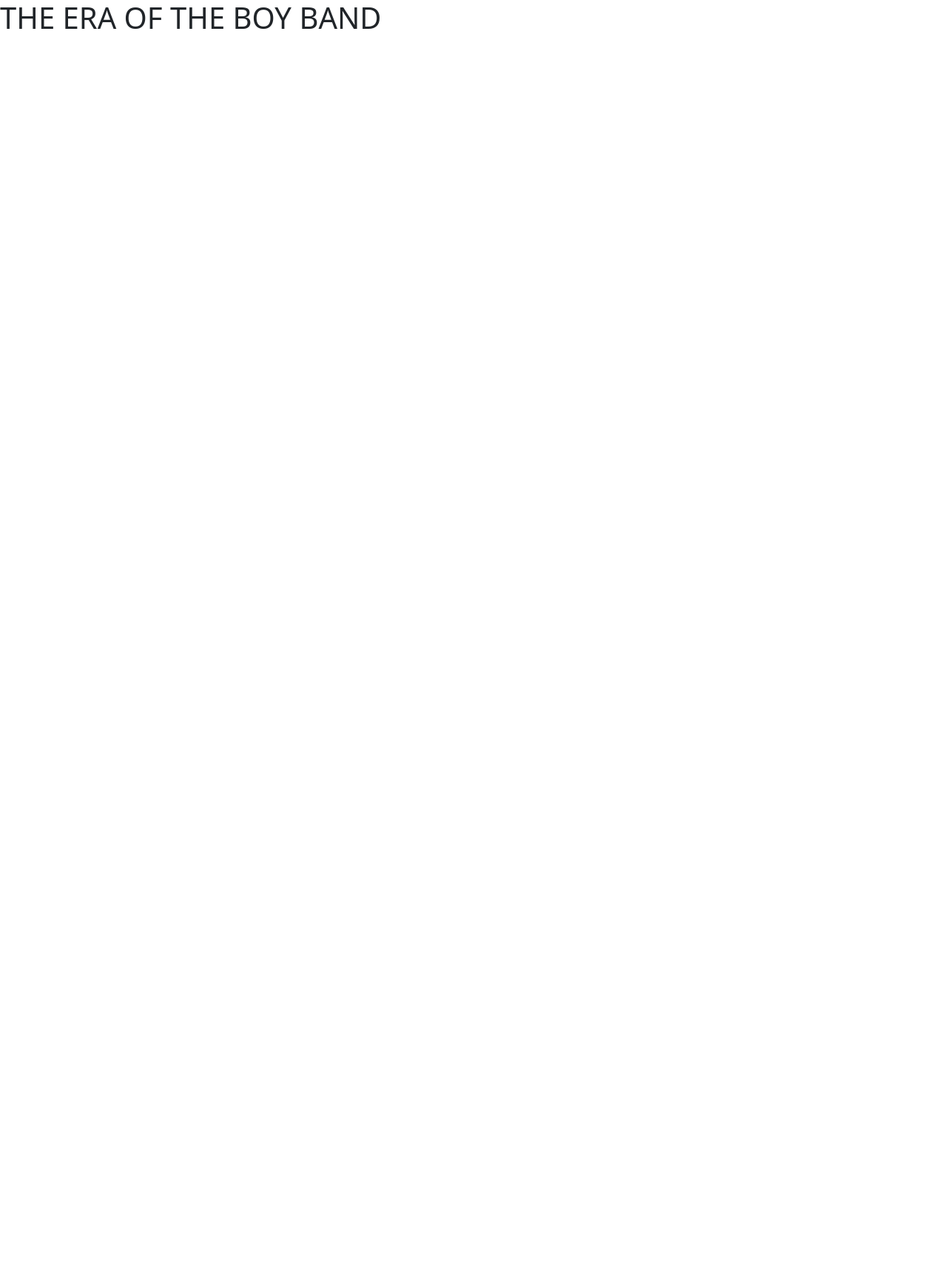
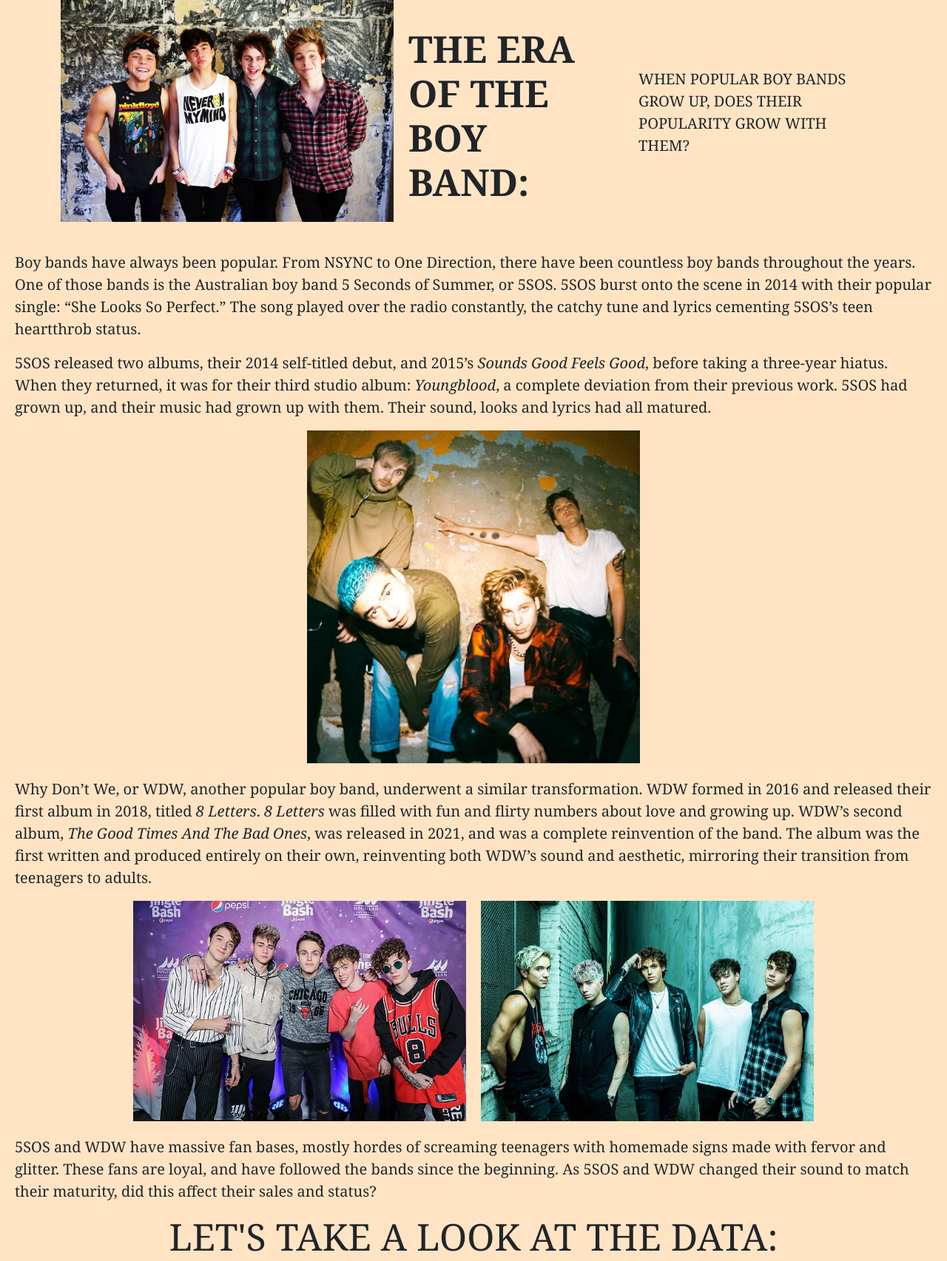
Before and after one commit to beccaparnass/final-project, a plain HTML site: page index.html in a window 1280 px wide. Shown: the top 1705 px of the page at 74% size. Before the commit the page ends 800 px from the top, so only its background shows below. Drawn offline with nearby package versions, Linux system fonts and the light colour scheme.

Commit message:
final-project

```diff
--- a/css/style.css
+++ b/css/style.css
@@ -0,0 +1,45 @@
+h1 {
+    text-align: left;
+    font-size: 50px;
+}
+p {
+    text-align: left;
+    font-size: 30px;
+}
+img {
+    width: 450px;
+    height: 0%;
+}
+body {
+    font-family:Cambria, Cochin, Georgia, Times, 'Times New Roman', serif;
+}
+body {
+    background-color:bisque;
+}
+.container {
+    display: flex;
+    align-items: center;
+    gap: 20px;
+    margin-bottom: 20px;
+}
+p {
+    font-size: 20px;
+    margin-left: 20px;
+    margin-right: 20px;
+}
+body {
+    display: grid;
+    place-items: center;
+    height: 100vh;
+    margin: 0;
+}
+img {
+    max-width: 750%;
+    height: auto;
+    margin-bottom: 20px;
+}
+.container1 {
+    display: flex;
+    justify-content: space-between;
+    gap: 20px;
+}
--- a/index.html
+++ b/index.html
@@ -1,18 +1,113 @@
 <!DOCTYPE html>
 <html lang="en">
+
 <head>
     <meta charset="UTF-8">
     <meta name="viewport" content="width=device-width, initial-scale=1.0">
     <title>THE ERA OF THE BOY BAND</title>
-    <link href="https://cdn.jsdelivr.net/npm/bootstrap@5.3.3/dist/css/bootstrap.min.css" rel="stylesheet" integrity="sha384-QWTKZyjpPEjISv5WaRU9OFeRpok6YctnYmDr5pNlyT2bRjXh0JMhjY6hW+ALEwIH" crossorigin="anonymous">
+    <link href="https://cdn.jsdelivr.net/npm/bootstrap@5.3.3/dist/css/bootstrap.min.css" rel="stylesheet"
+        integrity="sha384-QWTKZyjpPEjISv5WaRU9OFeRpok6YctnYmDr5pNlyT2bRjXh0JMhjY6hW+ALEwIH" crossorigin="anonymous">
 
     <link rel="stylesheet" href="css/style.css">
 
-    <script src="https://cdn.jsdelivr.net/npm/@popperjs/core@2.11.8/dist/umd/popper.min.js" integrity="sha384-I7E8VVD/ismYTF4hNIPjVp/Zjvgyol6VFvRkX/vR+Vc4jQkC+hVqc2pM8ODewa9r" crossorigin="anonymous"></script>
-    <script src="https://cdn.jsdelivr.net/npm/bootstrap@5.3.3/dist/js/bootstrap.min.js" integrity="sha384-0pUGZvbkm6XF6gxjEnlmuGrJXVbNuzT9qBBavbLwCsOGabYfZo0T0to5eqruptLy" crossorigin="anonymous"></script>
+    <script src="https://cdn.jsdelivr.net/npm/@popperjs/core@2.11.8/dist/umd/popper.min.js"
+        integrity="sha384-I7E8VVD/ismYTF4hNIPjVp/Zjvgyol6VFvRkX/vR+Vc4jQkC+hVqc2pM8ODewa9r"
+        crossorigin="anonymous"></script>
+    <script src="https://cdn.jsdelivr.net/npm/bootstrap@5.3.3/dist/js/bootstrap.min.js"
+        integrity="sha384-0pUGZvbkm6XF6gxjEnlmuGrJXVbNuzT9qBBavbLwCsOGabYfZo0T0to5eqruptLy"
+        crossorigin="anonymous"></script>
 </head>
+
 <body>
-    <h1>THE ERA OF THE BOY BAND</h1>
+
+    <div class="container">
+        <img src="5sos.jpg">
+        <h1><b>THE ERA OF THE BOY BAND:</b></h1>
+        <p>WHEN POPULAR BOY BANDS GROW UP, DOES THEIR POPULARITY GROW WITH THEM?</p>
+    </div>
+
+    <p>Boy bands have always been popular. From NSYNC to One Direction, there have been countless boy bands throughout
+        the years. One of those bands is the Australian boy band 5 Seconds of Summer, or 5SOS. 5SOS burst onto the scene
+        in 2014 with their popular single: “She Looks So Perfect.” The song played over the radio constantly, the catchy
+        tune and lyrics cementing 5SOS’s teen heartthrob status.</p>
+    <p>5SOS released two albums, their 2014 self-titled debut, and 2015’s <i>Sounds Good Feels Good</i>, before taking a
+        three-year hiatus. When they returned, it was for their third studio album: <i>Youngblood</i>, a complete
+        deviation from their previous work. 5SOS had grown up, and their music had grown up with them. Their sound,
+        looks and lyrics had all matured.</p>
+
+    <body>
+        <img src="unnamed.jpg">
+    </body>
+
+    <p>Why Don’t We, or WDW, another popular boy band, underwent a similar transformation. WDW formed in 2016 and
+        released their first album in 2018, titled <i>8 Letters</i>. <i>8 Letters</i> was filled with fun and flirty
+        numbers about love and growing up. WDW’s second album, <i>The Good Times And The Bad Ones</i>, was released in
+        2021, and was a complete reinvention of the band. The album was the first written and produced entirely on their
+        own, reinventing both WDW’s sound and aesthetic, mirroring their transition from teenagers to adults.</p>
+
+    <div class="container1">
+        <img src="new wdw.jpg">
+        <img src="old wdw.webp">
+    </div>
+
+    <p>5SOS and WDW have massive fan bases, mostly hordes of screaming teenagers with homemade signs made with fervor
+        and glitter. These fans are loyal, and have followed the bands since the beginning. As 5SOS and WDW changed
+        their sound to match their maturity, did this affect their sales and status?</p>
+
+    <h1>LET'S TAKE A LOOK AT THE DATA:</h1>
+
+    <div class="container2">
+        <img src="Untitled design.jpg">
+    </div>
+
+    <p>This chart illustrates 5SOS's album sales from 2014-2022. The band's debut album, <i>5 Seconds of Summer</i>,
+        released in 2014, sold 734,000 copies in the United States. 2015's <i>Sounds Good Feels Good</i> sold 496,000
+        copies in the US. <i>Youngblood</i>, released in 2018, sold 700,000 copies in the US. <i>Calm</i>, released in
+        2020, sold 113,000 copies in the US. <i>5SOS5</i>, released in 2022, sold 36,000 copies in the US. Fans seemed
+        to like the change in sound for <i>Youngblood</i>, as this album sold nearly as many copies as 5SOS's debut
+        album. However, there is a steady decline in sales for <i>Calm</i> and <i>5SOS5</i>.</p>
+
+    <div class="container3">
+        <img src="Your paragraph text.jpg">
+    </div>
+
+    <p>The above chart illustrates WDW’s album sales. 2018's <i> 8 Letters </i> sold 37,000 copies while 2021's <i> The
+            Good Times and the Bad Ones </i> sold 38,000 copies. There isn't much of a difference, however <i> The Good
+            Times and the Bad Ones </i> did sell an additional 1000 copies.</p>
+
+    <p>5SOS has had many songs chart on Billboard's Hot 100 List. Their highest charting song was "Youngblood," the
+        title track of their third album <i>Youngblood</i>. The second highest charted song was "Amnesia," from their
+        debut album. This shows their fans have remained loyal, even as the band underwent a transformation.</p>
+
+    <div class="container4">
+        <img src="5sos hot 100.png">
+    </div>
+
+    <p>Why Don't We has only ever had one song chart on the Billboard Hot 100 list, and that was "Fallin'," from their
+        second album <i>The Good Times and the Bad Ones</i>. None of the songs from <i>8 Letters</i> charted on the
+        Billboard Hot 100.</p>
+
+    <div class="container5">
+        <img src="WDW Hot 100.png">
+    </div>
+
+    <p>All five of 5SOS’s full-length studio albums have hit No. 1 on Billboard’s Top Album Sales, however only four are
+        pictured in the image below. <i>The Good Times and the Bad Ones</i> made No. 1, while 8 Letters hit No. 3 on the
+        list.</p>
+
+    <div class="container6">
+        <img src="5sos album.png">
+        <img src="wdw album.png">
+    </div>
+
+    <p>What do we make of all this? Both 5SOS and WDW managed to survive the unthinkable: growing up in the public eye.
+        Their music developed, and they matured as individuals, and as artists. Seemingly—their popularity grew with
+        them.</p>
+
+    <footer>
+        <a href="https://github.com/beccaparnass/portfolio">Copyright Becca Parnass</a>
+    </footer>
 
 </body>
+
 </html>
```
Also changed, not shown: 5.jpg (added), 5sos 14.jpg (added), 5sos album.png (added), 5sos hot 100.png (added), 5sos.jpg (added), Untitled design (1).jpg (added), Untitled design.jpg (added), WDW Hot 100.png (added), Your paragraph text.jpg (added), new wdw.jpg (added), old wdw.webp (added), unnamed.jpg (added), wdw album.png (added).
